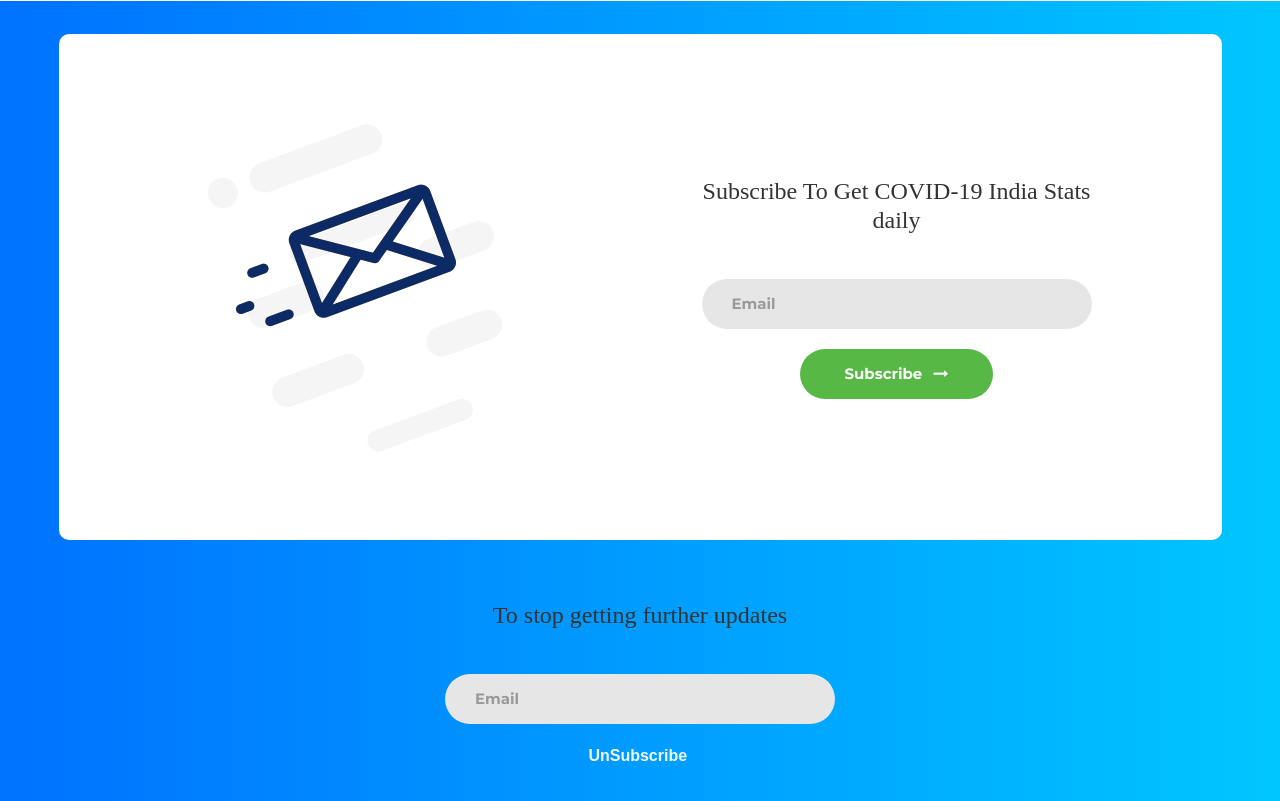
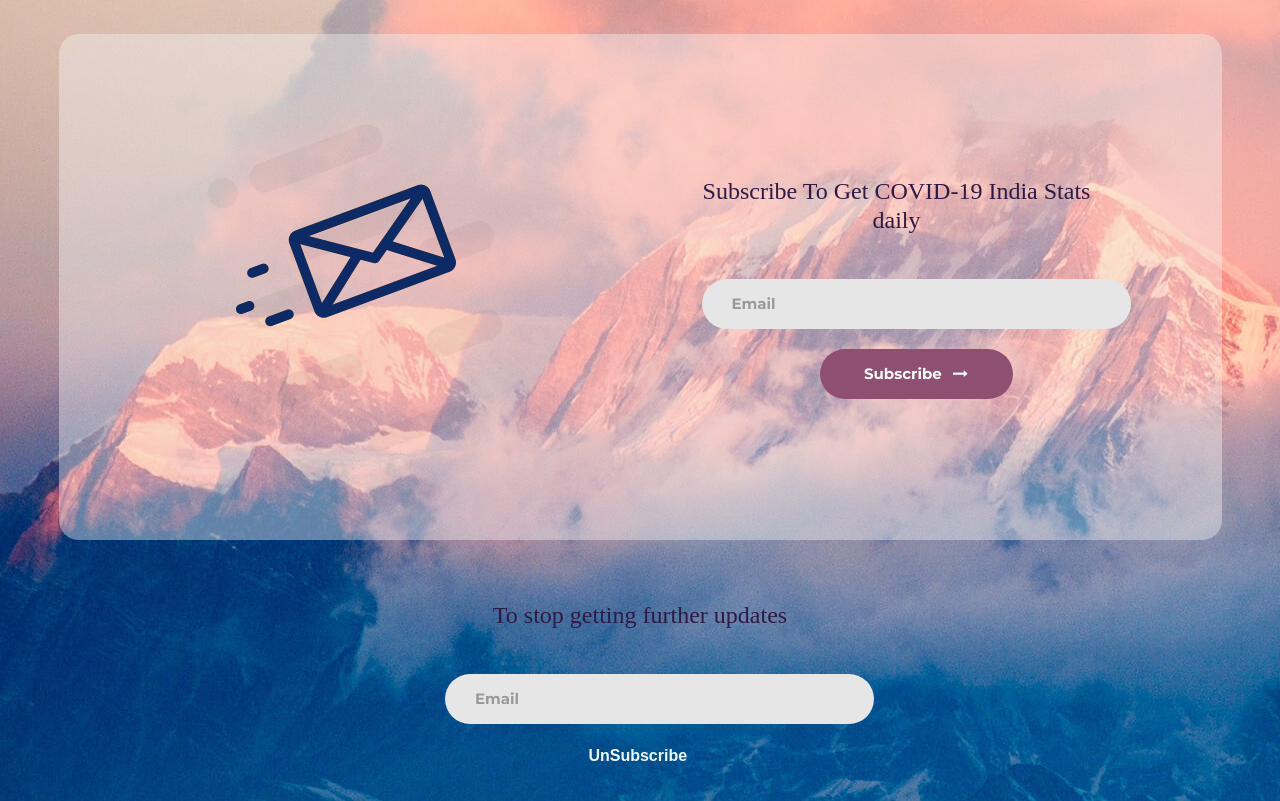
Before and after one commit to DaZZler12/covid19-info-frt, a plain HTML site: page Website/index.html in a window 1280 px wide. Shown: the part 55-856 px from the top of the page. Drawn offline with nearby package versions, Linux system fonts and the light colour scheme; some icons are missing; a web font is replaced by a local one.

Commit message:
Update main.css

```diff
--- a/Website/css/main.css
+++ b/Website/css/main.css
@@ -39,6 +39,7 @@
 body, html {
 	height: 100%;
 	font-family: Montserrat-Regular, sans-serif;
+  background-image: url('/images/76.jpg');
 }
 
 /*---------------------------------------------*/
@@ -100,7 +101,7 @@ textarea:focus, input:focus {
 input::-webkit-input-placeholder { color: #999999; }
 input:-moz-placeholder { color: #999999; }
 input::-moz-placeholder { color: #999999; }
-input:-ms-input-placeholder { color: #999999; }
+input::-ms-input-placeholder { color: #999999; }
 
 textarea::-webkit-input-placeholder { color: #999999; }
 textarea:-moz-placeholder { color: #999999; }
@@ -133,12 +134,6 @@ iframe {
   min-height: 100%;
   padding: 15px;
 
-  background: #009bff;
-  background: -webkit-linear-gradient(left, #0072ff, #00c6ff);
-  background: -o-linear-gradient(left, #0072ff, #00c6ff);
-  background: -moz-linear-gradient(left, #0072ff, #00c6ff);
-  background: linear-gradient(left, #0072ff, #00c6ff);
-
   display: -webkit-box;
   display: -webkit-flex;
   display: -moz-box;
@@ -151,8 +146,8 @@ iframe {
 
 .container-contact1 {
   width: 1163px;
-  background: #fff;
-  border-radius: 10px;
+  background-color: rgba(245, 245, 245, 0.4);
+  border-radius: 20px;
   overflow: hidden;
 
   display: -webkit-box;
@@ -188,7 +183,7 @@ iframe {
   display: block;
   font-family: Montserrat-ExtraBold;
   font-size: 24px;
-  color: #333333;
+  color:rgb(46, 26, 68);
   line-height: 1.2;
   text-align: center;
   padding-bottom: 44px;
@@ -215,7 +210,7 @@ textarea.input1 + .shadow-input1 {
 /*---------------------------------------------*/
 .wrap-input1 {
   position: relative;
-  width: 100%;
+  width: 110%;
   z-index: 1;
   margin-bottom: 20px;
 }
@@ -240,7 +235,7 @@ textarea.input1 + .shadow-input1 {
   width: 100%;
   height: 100%;
   box-shadow: 0px 0px 0px 0px;
-  color: rgba(87,184,70, 0.5);
+  color: rgba(143,79,113,255);
 }
 
 .input1:focus + .shadow-input1 {
@@ -277,7 +272,7 @@ textarea.input1 + .shadow-input1 {
   min-width: 193px;
   height: 50px;
   border-radius: 25px;
-  background: #57b846;
+  background: rgba(143,79,113,255);
   font-family: Montserrat-Bold;
   font-size: 15px;
   line-height: 1.5;
@@ -295,6 +290,7 @@ textarea.input1 + .shadow-input1 {
   -o-transition: all 0.4s;
   -moz-transition: all 0.4s;
   transition: all 0.4s;
+  margin-left: 10%;
 }
 
 .contact1-form-btn i {
```
